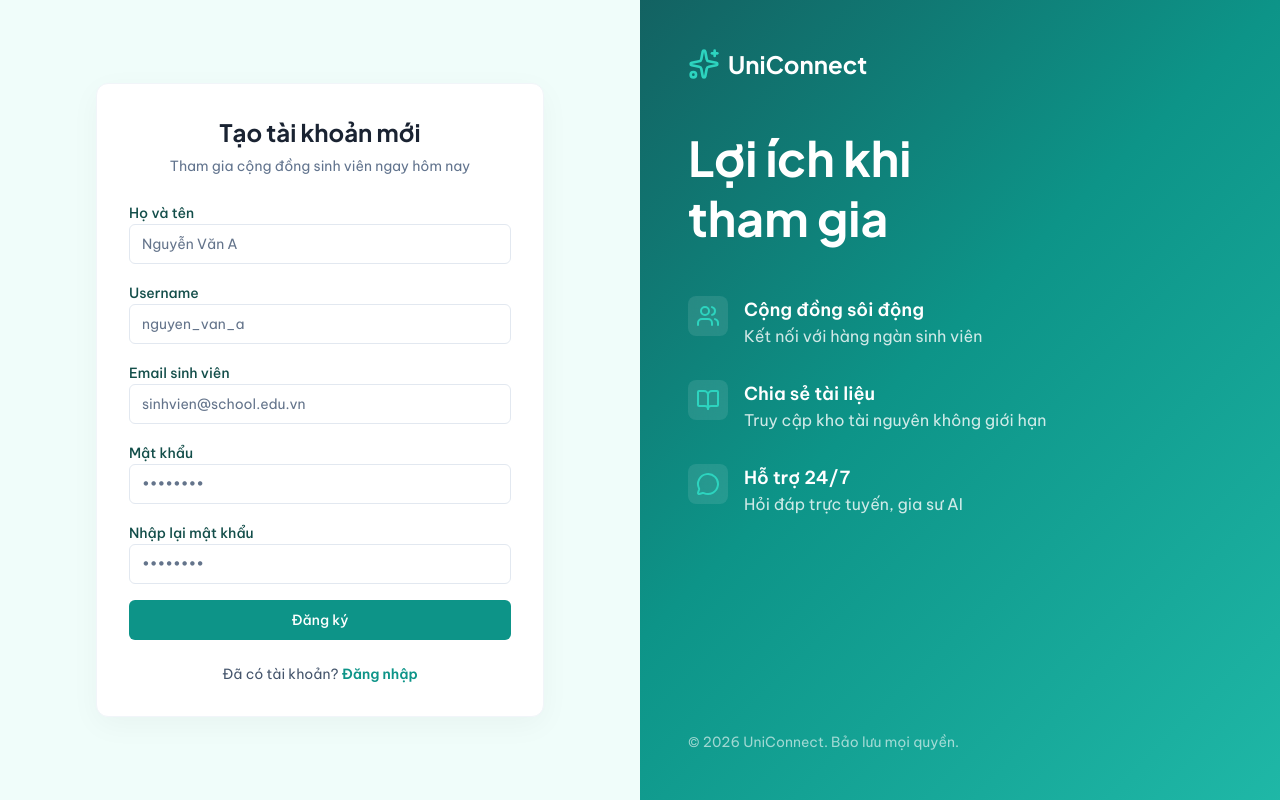
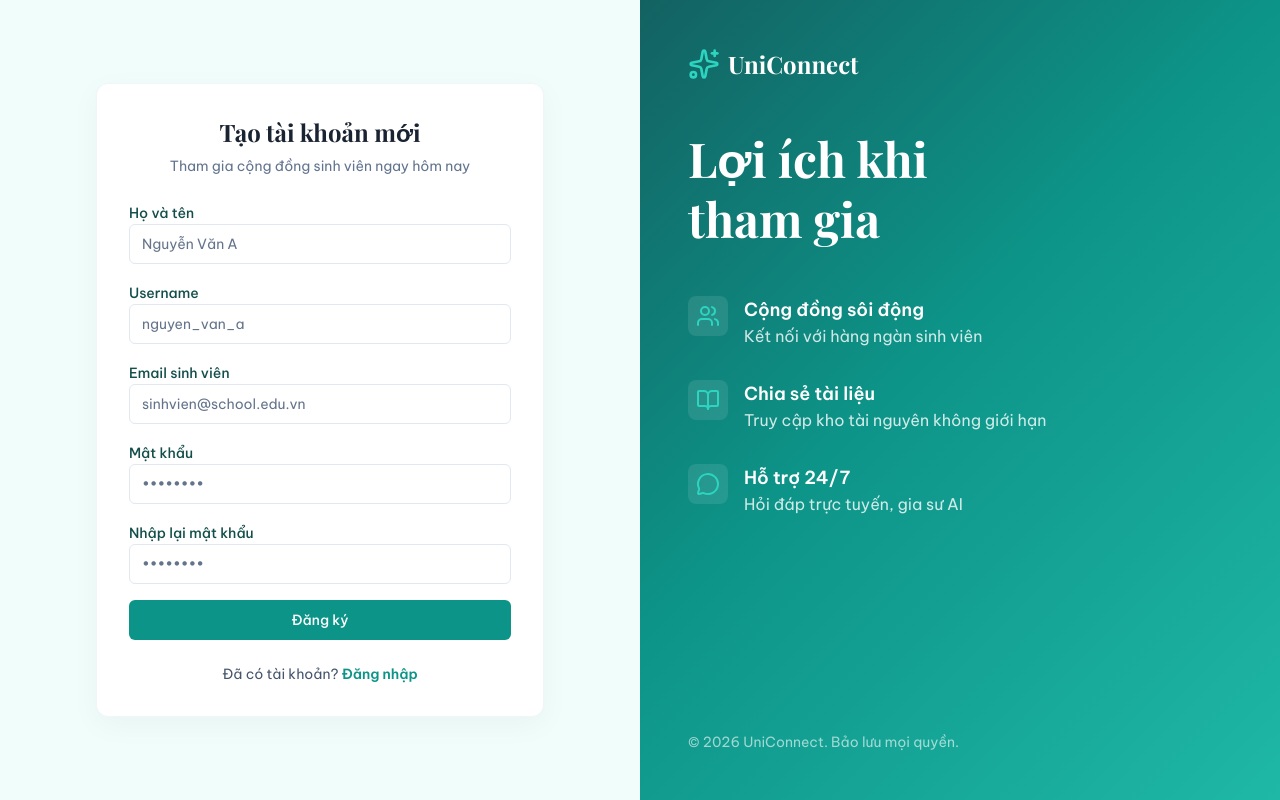
Before and after one commit to naomwi/student-web, a Next.js app: page /register in a window 1280 px wide. Built offline with nearby package versions, Linux system fonts and the light colour scheme.

Commit message:
Fix UI font loading via next/font CSS variables

```diff
--- a/src/app/globals.css
+++ b/src/app/globals.css
@@ -115,6 +115,10 @@
   body {
     background-color: hsl(var(--background));
     color: hsl(var(--foreground));
+    font-family: var(--font-sans), 'Be Vietnam Pro', ui-sans-serif, system-ui, sans-serif;
+    font-weight: 400;
+    -webkit-font-smoothing: antialiased;
+    -moz-osx-font-smoothing: grayscale;
   }
 }
 
@@ -141,12 +145,8 @@
   }
 }
 
-.font-display { font-family: 'Plus Jakarta Sans', 'Be Vietnam Pro', ui-sans-serif, system-ui, sans-serif; }
-.font-body    { font-family: 'Be Vietnam Pro', ui-sans-serif, system-ui, sans-serif; }
-
-body {
-  font-family: 'Be Vietnam Pro', ui-sans-serif, system-ui, sans-serif;
-}
+.font-display { font-family: var(--font-serif), 'Plus Jakarta Sans', ui-serif, Georgia, serif; }
+.font-body    { font-family: var(--font-sans), 'Be Vietnam Pro', ui-sans-serif, system-ui, sans-serif; }
 
 /* Roadmap pulse */
 @keyframes teal-pulse {
```
